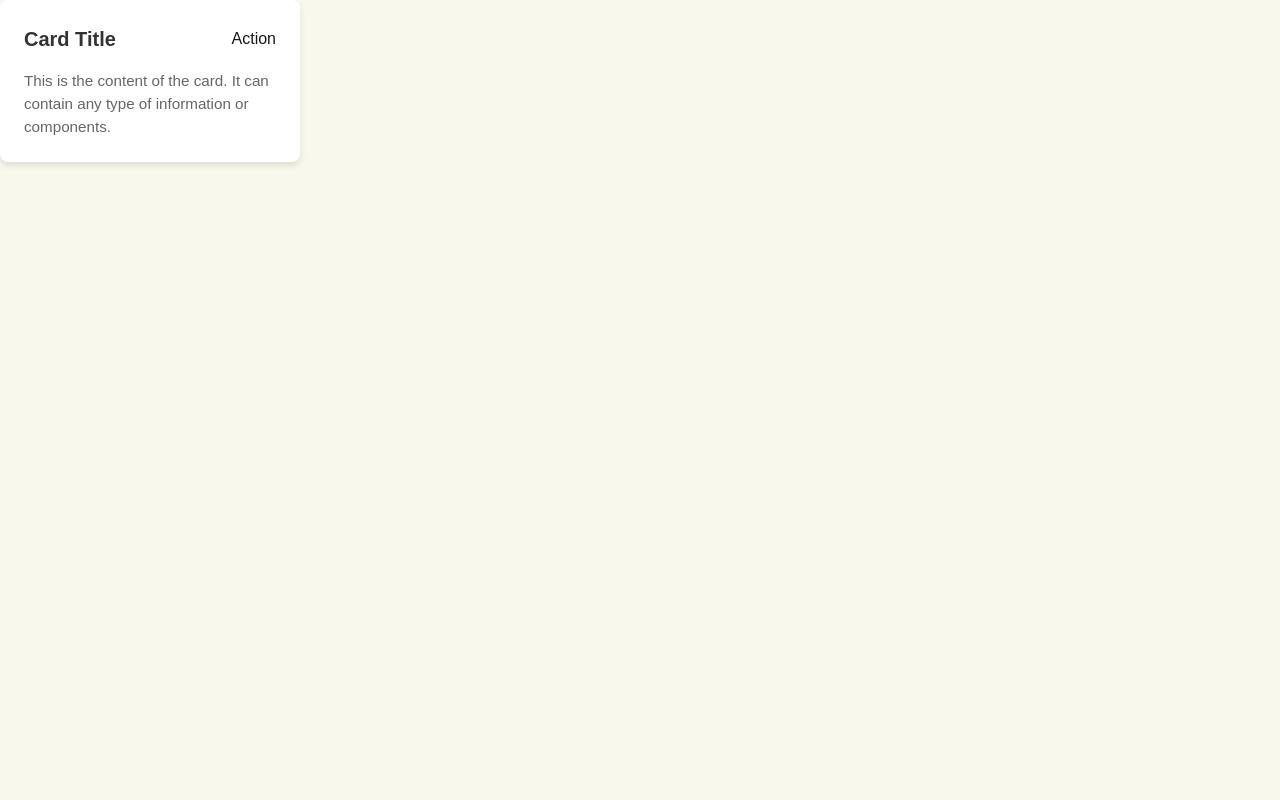
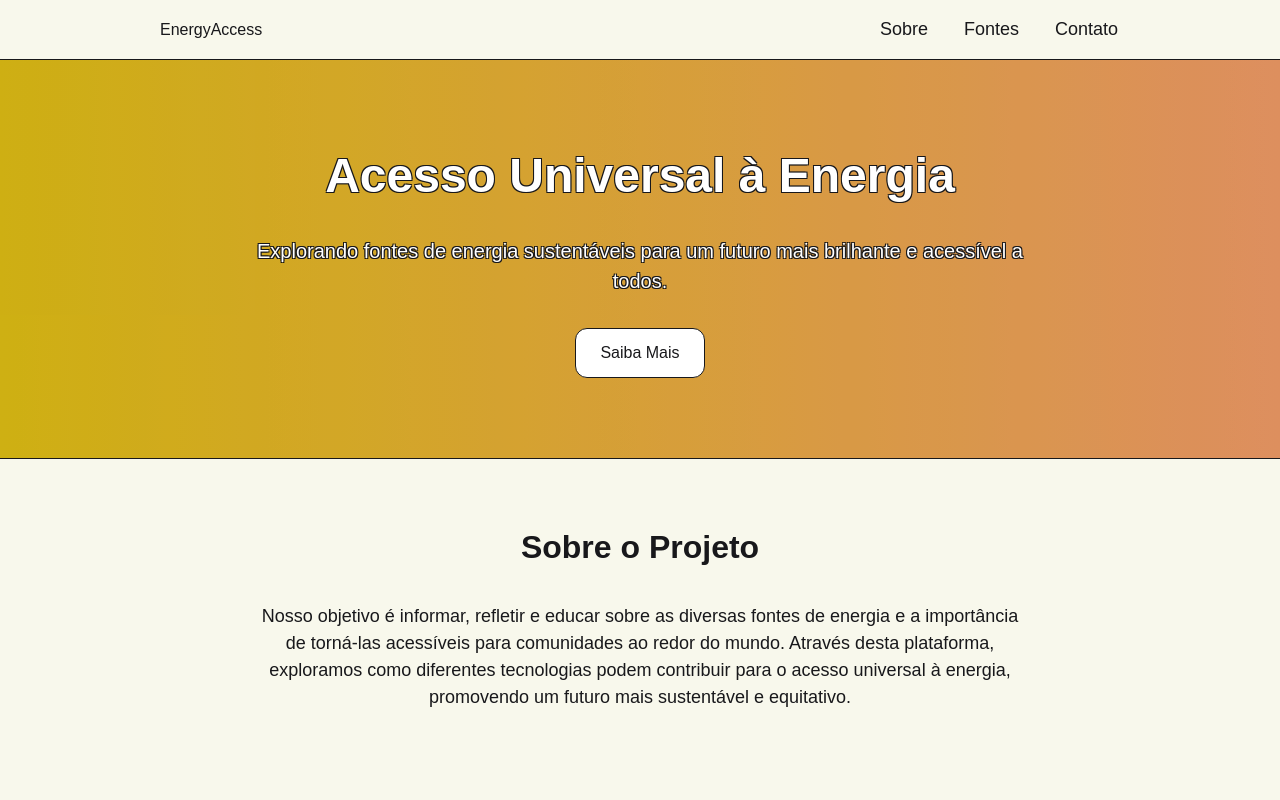
Before and after one commit to gh-johnny/gs-2-js, a React (Vite) app: page / in a window 1280 px wide. Shown: the top 800 px of the page. Built offline with nearby package versions, Linux system fonts and the light colour scheme; a web font is replaced by a local one.

Commit message:
feat: hero section gradient

```diff
--- a/src/api/fetch-energies.ts
+++ b/src/api/fetch-energies.ts
@@ -1,9 +1,10 @@
 import axios from "axios"
+import { TEnergy } from "../types/energy-type"
 
 export const fetchEnergies = async() => {
     try{
         const res = await axios.get('/data/energies.json')
-        return res.data
+        return res.data as TEnergy[]
     }catch(err){
         console.error('Não foi possível pegar energias limpas: ', err)
     }
--- a/src/components/cards/EnergyCard.tsx
+++ b/src/components/cards/EnergyCard.tsx
@@ -1,4 +1,5 @@
 import styled from 'styled-components';
+import { TEnergy } from '../../types/energy-type';
 
 const Card = styled.div`
   background-color: #fff;
@@ -33,11 +34,15 @@ const CardContent = styled.div`
   line-height: 1.5;
 `;
 
-export default function EnergyCard() {
+interface EnergyCardProps {
+    card: TEnergy
+}
+
+export default function EnergyCard({card} : EnergyCardProps) {
     return (
         <Card>
             <CardHeader>
-                <CardTitle>Card Title</CardTitle>
+                <CardTitle>{card.title}</CardTitle>
                 <button>Action</button>
             </CardHeader>
             <CardContent>
--- /dev/null
+++ b/src/hooks/useMount.ts
@@ -0,0 +1,9 @@
+import { useEffect } from 'react'
+
+function useMount(callback: () => void) {
+    useEffect(() => {
+        callback()
+    }, [])
+}
+
+export default useMount
--- a/src/pages/home/index.tsx
+++ b/src/pages/home/index.tsx
@@ -1,20 +1,302 @@
-import { useEffect } from "react";
-import EnergyCard from "../../components/cards/EnergyCard";
-import { fetchEnergies } from "../../api/fetch-energies";
+import { useCallback, useState } from "react"
+import EnergyCard from "../../components/cards/EnergyCard"
+import { fetchEnergies } from "../../api/fetch-energies"
+import { Link } from "react-router-dom"
+import { TEnergy } from "../../types/energy-type"
+import { Sun, Wind, Zap } from "lucide-react"
+import useMount from "../../hooks/useMount"
+import styled from "styled-components"
+
+const Container = styled.div`
+  background-color: var(--bg-primary);
+  min-height: 100vh;
+  display: flex;
+  flex-direction: column;
+`;
+
+const Header = styled.header`
+
+`;
+
+const NavContainer = styled.div`
+  width: 100%;
+  diplay: flex;
+  justify-content: space-between;
+  align-items: center;
+  padding: 1rem 10rem;
+`;
+
+const Navbar = styled.nav`
+  display: flex;
+  justify-content: space-between;
+  align-items: center;
+
+  ul {
+      display: flex;
+      column-gap: 2rem;
+  }
+`;
+
+const NavLink = styled(Link)`
+  font-size: 1.125rem;
+  border: 2px solid transparent;
+  border-radius: 3px;
+  transition: all 100ms ease;
+
+  &:hover {
+      border-bottom: 2px solid var(--fg-primary);
+  }
+`;
+
+const Main = styled.main`
+`;
+
+const HeroSection = styled.section`
+  color: white;
+  padding: 5rem 0;
+  border-block: 1px solid var(--fg-primary);
+  width: 100dvw;
+  position: relative;
+  isolation: isolate;
+  background: linear-gradient(to right, var(--yellow-primary), var(--orange-primary));
+
+
+  &::before {
+      content: '';
+      width: 100%;
+      height: 100%;
+      background: linear-gradient(to right, var(--green-primary), #48bb78);
+      z-index: -1;
+      top: 0;
+      left: 0;
+      bottom: 0;
+      right: 0;
+      position: absolute;
+      animation: changeColor 40s infinite alternate;
+  }
+
+  @keyframes changeColor {
+    from {
+        opacity: 0
+    }
+    to {
+        opacity: 1
+    }
+
+}
+`;
+
+const HeroContent = styled.div`
+  max-width: 768px;
+  margin: 0 auto;
+  text-align: center;
+
+  button {
+      border: 1px solid var(--fg-primary);
+      padding: .75rem 1.5rem;
+      border-radius: 12px;
+      background: #fff;
+      color: var(--fg-primary);
+      transition: ease 100ms;
+
+      &:hover {
+        transform: scale(1.05);
+      }
+  }
+`;
+
+const HeroTitle = styled.h1`
+  text-shadow: -1px -1px 0 var(--fg-primary), 1px -1px 0 var(--fg-primary), -1px  1px 0 var(--fg-primary), 1px  1px 0 var(--fg-primary);
+  font-size: 2.5rem;
+  font-weight: bold;
+  margin-bottom: 1.5rem;
+
+  @media (min-width: 768px) {
+    font-size: 3rem;
+  }
+`;
+
+const HeroDescription = styled.p`
+  text-shadow: -1px -1px 0 var(--fg-primary), 1px -1px 0 var(--fg-primary), -1px  1px 0 var(--fg-primary), 1px  1px 0 var(--fg-primary);
+  font-size: 1.25rem;
+  margin-bottom: 2rem;
+`;
+
+const AboutSection = styled.section`
+  padding: 4rem 0;
+  text-align: center;
+`;
+
+const AboutTitle = styled.h2`
+  font-size: 2rem;
+  font-weight: bold;
+  margin-bottom: 2rem;
+`;
+
+const AboutText = styled.p`
+  max-width: 768px;
+  margin: 0 auto;
+  font-size: 1.125rem;
+`;
+
+const SourcesSection = styled.section`
+  padding: 4rem 0;
+`;
+
+const SourcesGrid = styled.div`
+  display: grid;
+  grid-template-columns: 1fr;
+  gap: 2rem;
+
+  @media (min-width: 768px) {
+    grid-template-columns: repeat(2, 1fr);
+  }
+
+  @media (min-width: 1024px) {
+    grid-template-columns: repeat(3, 1fr);
+  }
+`;
+
+const StyledCard = styled.div`
+  overflow: hidden;
+  transition: box-shadow 0.3s ease;
+
+`;
+
+const Footer = styled.footer`
+  padding: 2rem 0;
+`;
+
+const FooterContainer = styled.div`
+  max-width: 1200px;
+  margin: 0 auto;
+  padding: 1rem;
+`;
+
+const FooterSection = styled.div`
+  margin-bottom: 1.5rem;
+`;
+
+const FooterTitle = styled.h4`
+  font-size: 1.125rem;
+  font-weight: 600;
+  margin-bottom: 1rem;
+`;
+
+const FooterText = styled.p`
+
+`;
+
+const FooterLinks = styled.ul`
+  list-style: none;
+  padding: 0;
+  margin: 0;
+`;
+
+const FooterLink = styled(Link)`
+
+`;
+
+const FooterIcons = styled.div`
+  display: flex;
+  gap: 1rem;
+`;
+
+const Copyright = styled.div`
+  border-top: 1px solid #4a5568;
+  padding-top: 2rem;
+  text-align: center;
+`;
 
 export default function Home() {
 
-    useEffect(() => {
-        const makeFetch = async() => {
-            const data = await fetchEnergies()
-            console.log(data)
-        }
-        makeFetch()
+    const [energySources, setEnergySources] = useState<TEnergy[] | undefined>([])
+
+    const fetchEnergySources = useCallback(async () => {
+        const data = await fetchEnergies()
+        setEnergySources(data)
     }, [])
 
+    useMount(() => {
+        fetchEnergySources()
+    })
+
     return (
-        <>
-            <EnergyCard />
-        </>
+        <Container>
+            <Header>
+                <NavContainer>
+                    <Navbar>
+                        <Link to="/">EnergyAccess</Link>
+                        <ul className="flex space-x-4">
+                            <li><NavLink to="#about">Sobre</NavLink></li>
+                            <li><NavLink to="#sources">Fontes</NavLink></li>
+                            <li><NavLink to="#contact">Contato</NavLink></li>
+                        </ul>
+                    </Navbar>
+                </NavContainer>
+            </Header>
+
+            <Main>
+                <HeroSection>
+                    <HeroContent>
+                        <HeroTitle>Acesso Universal à Energia</HeroTitle>
+                        <HeroDescription>Explorando fontes de energia sustentáveis para um futuro mais brilhante e acessível a todos.</HeroDescription>
+                        <button>
+                            Saiba Mais
+                        </button>
+                    </HeroContent>
+                </HeroSection>
+
+                <AboutSection id="about">
+                    <AboutTitle>Sobre o Projeto</AboutTitle>
+                    <AboutText>
+                        Nosso objetivo é informar, refletir e educar sobre as diversas fontes de energia e a importância de torná-las acessíveis para comunidades ao redor do mundo. Através desta plataforma, exploramos como diferentes tecnologias podem contribuir para o acesso universal à energia, promovendo um futuro mais sustentável e equitativo.
+                    </AboutText>
+                </AboutSection>
+
+                <SourcesSection id="sources">
+                    <div>
+                        <h2>Fontes de Energia</h2>
+                        <SourcesGrid>
+                            {energySources?.map((source) => (
+                                <>
+                                    <EnergyCard card={source} />
+                                </>
+                            ))}
+                        </SourcesGrid>
+                    </div>
+                </SourcesSection>
+            </Main>
+
+            <Footer>
+                <FooterContainer>
+                    <FooterSection>
+                        <div>
+                            <FooterTitle>EnergyAccess</FooterTitle>
+                            <FooterText>Promovendo o acesso universal à energia sustentável.</FooterText>
+                        </div>
+                        <FooterSection>
+                            <h4>Links Rápidos</h4>
+                            <FooterLinks>
+                                <li><FooterLink to="#about">Sobre</FooterLink></li>
+                                <li><FooterLink to="#sources">Fontes de Energia</FooterLink></li>
+                                <li><FooterLink to="#contact">Contato</FooterLink></li>
+                            </FooterLinks>
+                        </FooterSection>
+                        <div>
+                            <h4>Siga-nos</h4>
+                            <FooterIcons>
+                                <a href="#"><Sun /></a>
+                                <a href="#"><Wind /></a>
+                                <a href="#"><Zap /></a>
+                            </FooterIcons>
+                        </div>
+                    </FooterSection>
+                    <Copyright>
+                        <p>&copy; {new Date().getFullYear()} EnergyAccess. Todos os direitos reservados.</p>
+                    </Copyright>
+                </FooterContainer>
+            </Footer>
+        </Container>
     )
 }
--- a/src/styles/GlobalStyles.ts
+++ b/src/styles/GlobalStyles.ts
@@ -51,6 +51,9 @@ body {
 
   background-color: var(--bg-primary);
   color: var(--fg-primary);
+
+  width: 100dvw;
+  overflow-x: hidden;
 }
 
 hr {
--- /dev/null
+++ b/src/types/energy-type.ts
@@ -0,0 +1,8 @@
+export type TEnergy = {
+    id: number,
+    title: string,
+    image: string,
+    description: string,
+    popularity: number,
+    sustainability: number
+}
```
Also changed, not shown: public/data/energies.json (+7 -0 lines).
